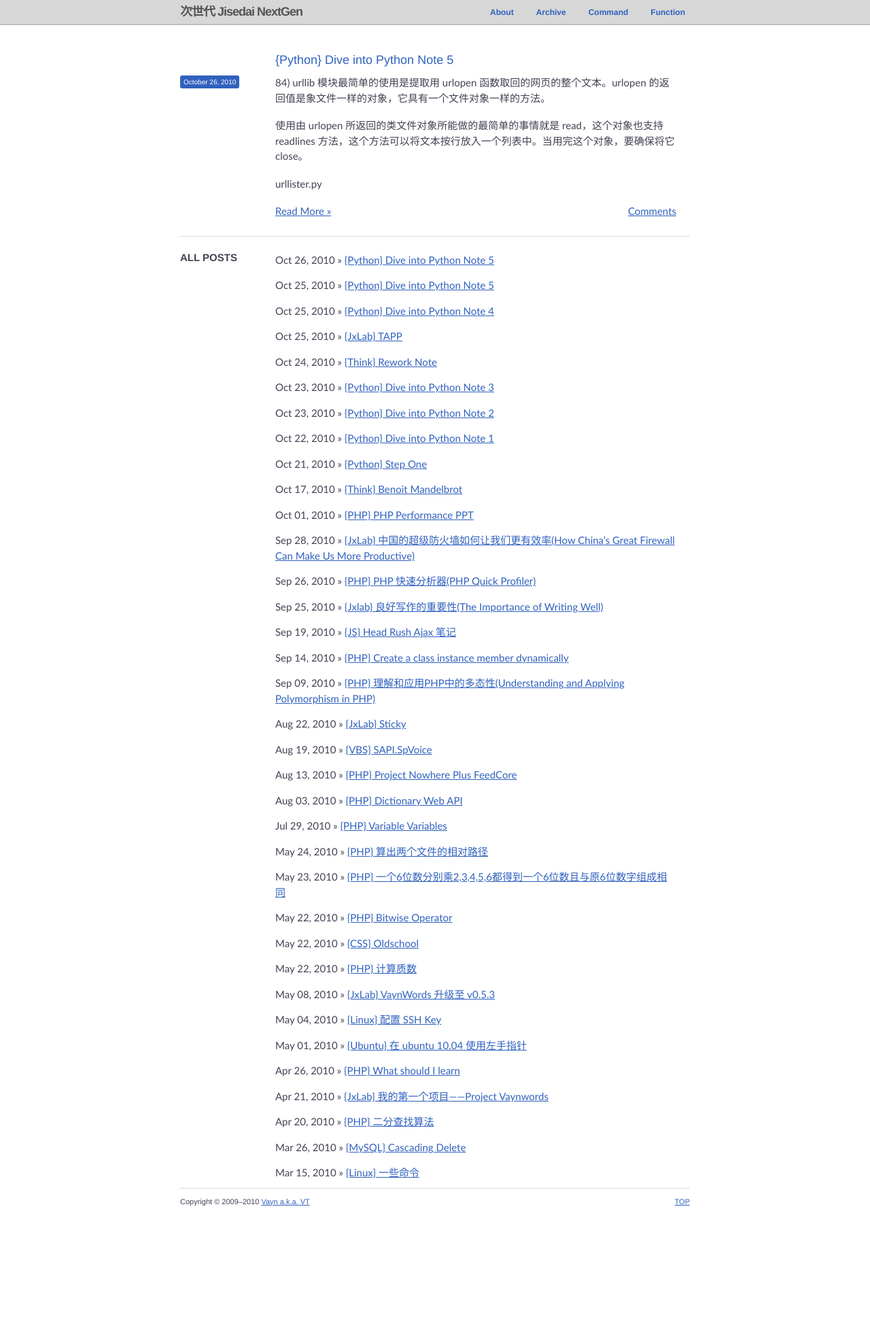
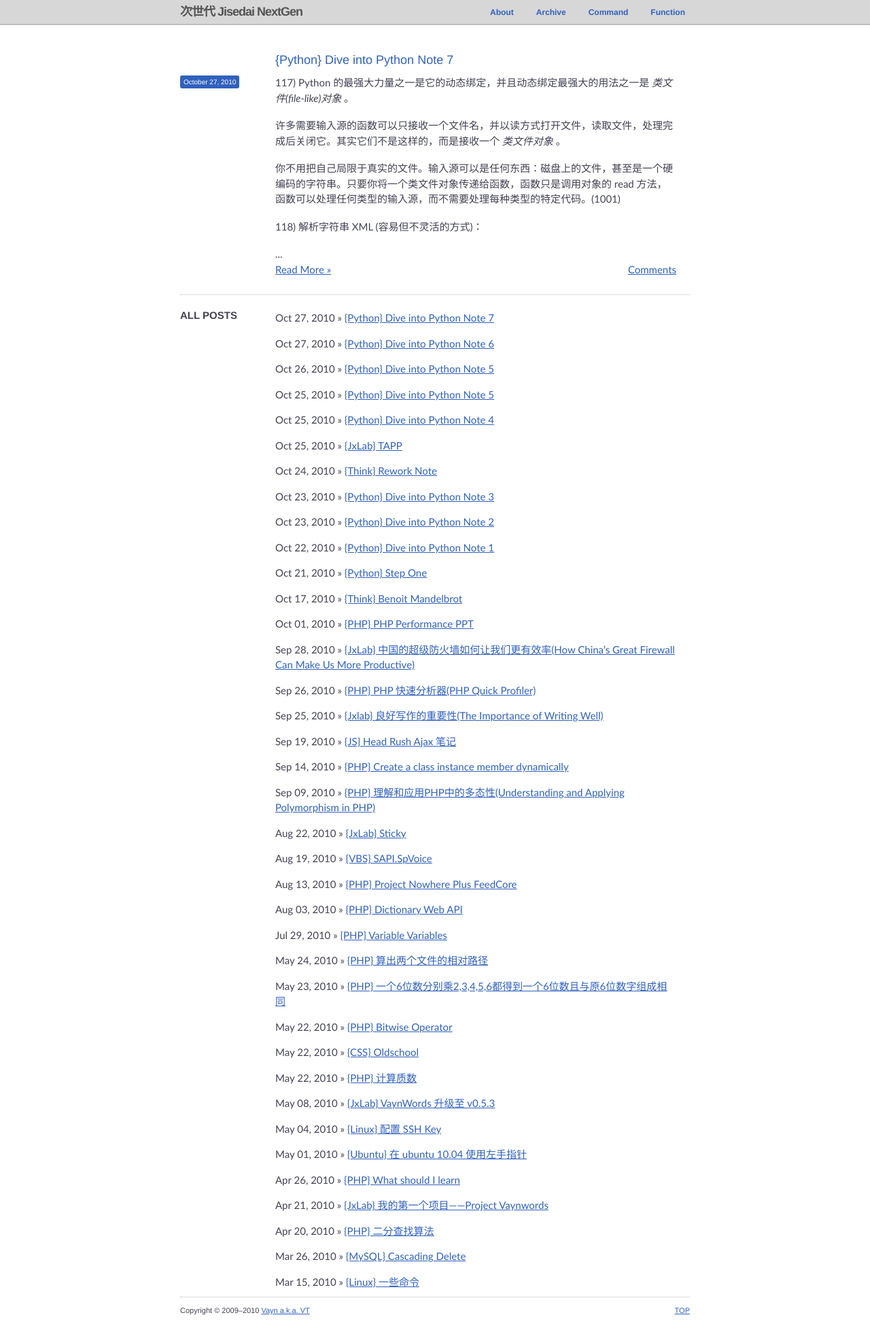
Before and after one commit to Vayn/vayn.github.io, a Jekyll site: the page built from index.html, in a window 1280 px wide. Shown: the whole page at 68% size. Built offline with Jekyll 4.4.1, drawn with Linux system fonts in a browser that asks for light colours; comment, search, counter and statistics services are not loaded; before the commit the page ends 1795 px from its top, so only the background shows below that; some of the changed lines change nothing that is shown.

Commit message:
new post

```diff
--- /dev/null
+++ b/_posts/2010-10-27-python-dive-into-python-note6.markdown
@@ -0,0 +1,88 @@
+---
+layout: post
+title: '{Python} Dive into Python Note 6'
+author: Vayn
+date: 2010-10-27
+categories:
+  - python
+---
+
+103) `from xml.dom import minidom` Python 认为它的意思是“在 xml 目录中查找 dom 目录，然后在其中查找 minidom 模块，接着导入它并以 minidom 命名 ”。但是 Python 更聪明；你不仅可以导入包含在一个包中的所有模块，还可以从包的模块中有选择地导入指定的类或者函数。(920)
+
+104) 如果你发现自己正在用 Python 编写一个大型的子系统（或者，很有可能，当你意识到你的小型子系统已经成长为一个大型子系统时），你应该花费些时间设计一个好的 __包__ 架构。它是 Python 所擅长的事情之一，所以应该好好利用它。(920)
+
+105) `xmldoc = minidom.parse('~/diveintopython/common/py/kgp/binary.xml')` `xmldoc.firstChild` Node 类有一个 firstChild 属性，它和childNodes\[0]具有相同的语义。（还有一个 lastChild 属性，它和childNodes\[-1]具有相同的语义。）(920)
+
+106) toxml 用于任何节点：
+
+{% highlight python %}
+>>> grammarNode = xmldoc.firstChild
+>>> print grammarNode.toxml()
+{% endhighlight %}
+
+toxml 方法是定义在 Node 类中的，所以对任何 XML 节点都是可用的，不仅仅是 Document 元素。(930)
+
+107) 查看 binary.xml 中的 XML ，你可能会认为 grammar 只有两个子节点，即两个 ref 元素。但是你忘记了一些东西：硬回车！在'&lt;grammar&gt;'之后，第一个'&lt;ref&gt;'之前是一个硬回车，并且这个文本算作 grammar 元素的一个子节点。(930)
+
+108) Text 节点的.data属性可以向你提供文本节点真正代表的字符串。(930)
+
+109) 当 Python 解析一个 XML 文档时，所有的数据都是以unicode的形式保存在内存中的。(940)
+
+110) unicode用一个 2 字节数字表示每个字符，从 0 到 65535。[5] 每个 2 字节数字表示至少在一种世界语言中使用的一个唯一字符。（在多种语言中都使用的字符具有相同的数字码。）这样就确保每个字符一个数字，并且每个数字一个字符。(940)
+
+111) 为了创建一个unicode字符串而不是通常的 ASCII 字符串，要在字符串前面加上字母“u”。
+
+{% highlight python %}
+>>> s = u'La Pe\xf1a'
+>>> print s
+Traceback (innermost last):
+  File "<interactive input>", line 1, in ?
+UnicodeError: ASCII encoding error: ordinal not in range(128)
+>>> print s.encode('latin-1')
+La Peña
+{% endhighlight %}
+
+unicode真正的优势，理所当然的是它保存非 ASCII 字符的能力，例如西班牙语的“ñ”(n上带有一个波浪线）。用来表示波浪线n的unicode字符编码是十六进制的0xf1 (十进制的241），你可以象这样输入：\\xf1
+
+s是一个unicode字符串，Python 试图将字符串转换为你的默认编码（转换是无缝的），而 print 只能打印正常的字符串。为了解决这个问题，我们调用 encode 方法（它可以用于每个unicode字符串）将unicode字符串转换为指定编码模式的正常字符串。我们向此函数传入一个参数。在本例中，我们使用 latin-1 （也就是大家知道的 iso-8859-1）。（940）
+
+112) 定制默认编码模式：
+
+{% highlight python %}
+# sitecustomize.py
+# this file can be anywhere in your Python path,
+# but it usually goes in ${pythondir}/lib/site-packages/
+import sys
+sys.setdefaultencoding('iso-8859-1')
+{% endhighlight %}
+
+sitecustomize.py是一个特殊的脚本；Python 会在启动的时候导入它，所以在其中的任何代码都将自动运行。(940)
+
+113) 如果你打算在你的 Python 代码中保存非 ASCII 字符串，你需要在每个文件的顶端加入编码声明来指定每个.py文件的编码。
+
+{% highlight python %}
+#!/usr/bin/env python
+# -*- coding: UTF-8 -*-
+{% endhighlight %}
+
+(940)
+
+114) 每个 Element 对象都有一个称为attributes的属性，它是一个　NamedNodeMap 对象。听上去挺吓人的，其实不然，因为 NamedNodeMap 是一个[行为像字典](http://woodpecker.org.cn/diveintopython/object_oriented_framework/userdict.html)的对象。(960)
+
+115) 访问单个属性：
+
+{% highlight python %}
+>>> a = bitref.attributes["id"]
+>>> a
+<xml.dom.minidom.Attr instance at 0x81d5044>
+>>> a.name
+u'id'
+>>> a.value
+u'bit'
+{% endhighlight %}
+
+Attr 对象完整代表了单个 XML 元素的单个 XML 属性。属性的名称（在bitref.attributes NamedNodeMap 的伪目录中寻找的对象同名）保存在a.name中。
+
+116) 类似于字典，一个 XML 元素的属性没有顺序。属性可以以某种顺序 _偶然_ 列在最初的 XML 文档中，而在 XML 文档解析为 Python 对象时，Attr 对象以某种顺序 _偶然_ 列出，这些顺序都是任意的，没有任何特别的含义。你应该总是使用名称来访问单个属性，就像字典的键一样。(960)
+
+EOF
--- /dev/null
+++ b/_posts/2010-10-27-python-dive-into-python-note7.markdown
@@ -0,0 +1,306 @@
+---
+layout: post
+title: '{Python} Dive into Python Note 7'
+author: Vayn
+date: 2010-10-27
+categories:
+  - python
+---
+
+117) Python 的最强大力量之一是它的动态绑定，并且动态绑定最强大的用法之一是 _类文件(file-like)对象_ 。
+
+许多需要输入源的函数可以只接收一个文件名，并以读方式打开文件，读取文件，处理完成后关闭它。其实它们不是这样的，而是接收一个 _类文件对象_ 。
+
+你不用把自己局限于真实的文件。输入源可以是任何东西：磁盘上的文件，甚至是一个硬编码的字符串。只要你将一个类文件对象传递给函数，函数只是调用对象的 read 方法，函数可以处理任何类型的输入源，而不需要处理每种类型的特定代码。(1001)
+
+118) 解析字符串 XML (容易但不灵活的方式)：
+
+{% highlight python %}
+>>> contents = "<grammar><ref id='bit'><p>0</p><p>1</p></ref></grammar>"
+>>> xmldoc = minidom.parseString(contents)
+>>> print xmldoc.toxml()
+<?xml version="1.0" ?>
+<grammar><ref id="bit"><p>0</p><p>1</p></ref></grammar>
+{% endhighlight %}
+
+minidom 有一个方法，parseString，它接收一个字符串形式的完整 XML 文档作为参数并解析这个参数。如果你已经将整个 XML 文档放入一个字符串，你可以使用它代替minidom.parse。(1001)
+
+119) 有一个方法可以把字符串转换成类文件对象，这个模块专门设计用来做这件事：StringIO。
+
+{% highlight python %}
+>>> contents = "<grammar><ref id='bit'><p>0</p><p>1</p></ref></grammar>"
+>>> import StringIO
+>>> ssock = StringIO.StringIO(contents)
+>>> ssock.read()
+"<grammar><ref id='bit'><p>0</p><p>1</p></ref></grammar>"
+>>> ssock.read()
+''
+>>> ssock.seek(0)
+>>> ssock.read(15)
+'<grammar><ref i'
+>>> ssock.read(15)
+"d='bit'><p>0</p"
+>>> ssock.read()
+'><p>1</p></ref></grammar>'
+>>> ssock.close()
+{% endhighlight %}
+
+StringIO 模块只包含了单个类，也叫 StringIO，它允许你将一个字符串转换为一个类文件对象。这个 StringIO 类在创建实例的时候接收字符串作为参数。
+
+调用 read 返回空字符串。一旦你读取了整个文件，如果不显式定位到文件的开始位置，就不可能读取到任何其他数据。StringIO 对象以相同的方式进行工作。使用 StringIO 对象的 seek 方法，你可以显式的定位到字符串的开始位置，就像在文件中定位一样。(1001)
+
+120) openAnything：
+
+{% highlight python %}
+def openAnything(source):
+    # try to open with urllib (if source is http, ftp, or file URL)
+    import urllib
+    try:
+        return urllib.urlopen(source)
+    except (IOError, OSError):
+        pass
+
+    # try to open with native open function (if source is pathname)
+    try:
+        return open(source)
+    except (IOError, OSError):
+        pass
+
+    # treat source as string
+    import StringIO
+    return StringIO.StringIO(str(source))
+{% endhighlight %}
+
+到StringIO，你需要假设source是一个其中有硬编码数据的字符串（因为没有什么可以判断的了），所以你可以使用 StringIO 从中创建一个类文件对象并将它返回。（实际上，由于使用了 str 函数，所以source没有必要一定是字符串；它可以是任何对象，你可以使用它的字符串表示形式，通过它的 \__str__ 定义的[特殊方法](http://woodpecker.org.cn/diveintopython/object_oriented_framework/special_class_methods2.html)。）(1001)
+
+121) 标准输入和标准错误（通常缩写为 stdout 和 stderr）是內建在每一个 UNIX 系统中的管道，通常这两个管道只与你正在工作的终端窗口相联，所以当一个程序打印时，你可以看到输出，而当一个程序崩溃时，你可以看到调式信息。(1002)
+
+122) `sys.stdout.write('Dive in')` stdout 是一个类文件对象；调用它的 write 函数可以打印出你给定的任何字符串。实际上，这就是 print 函数真正做的事情；它在你打印的字符串后面加上一个硬回车，然后调用sys.stdout.write函数。(1002)
+
+123) stdout 和 stderr 都是类文件对象，但是它们都是只写的。它们都没有 read 方法，只有 write 方法。(1002)
+
+124) 重定向输出：
+
+{% highlight python %}
+#stdout.py
+import sys
+
+print 'Dive in'
+saveout = sys.stdout
+fsock = open('out.log', 'w')
+sys.stdout = fsock
+print 'This message will be logged instead of displayed'
+sys.stdout = saveout
+fsock.close()
+{% endhighlight %}
+
+`saveout = sys.stdout` 始终在重定向前保存 stdout ，这样的话之后你还可以将其设回正常。
+
+`sys.stdout = fsock` 将所有后续的输出重定向到刚才打开的新文件上。
+
+`sys.stdout = saveout` 在我们将 stdout 搞乱之前，让我们把它设回原来的方式。(1002)
+
+125) `print >> sys.stderr, 'entering function'` print 语句的快捷语法可以用于向任何打开的文件写入，或者是类文件对象。在这种情况下，你可以将单个print 语句重定向到stderr 而且不用影响后面的print 语句。(1002)
+
+126) `cat binary.xml | python kgp.py -g -` 为了不用指定一个模块(例如binary.xml)，你需要指定“-”，它会使得你的脚本从标准输入载入脚本而不是从磁盘上的特定文件。想想这里的扩展性。代替cat binary.xml，你可以通过运行一个脚本动态生成语法，然后你可以通过管道将它导入你的脚本。(1002)
+
+127) 在kgp.py中从标准输入读取：
+
+{% highlight python %}
+def openAnything(source):
+    if source == "-":
+        import sys
+        return sys.stdin
+
+    # try to open with urllib (if source is http, ftp, or file URL)
+    import urllib
+    try:
+
+[... snip ...]
+{% endhighlight %}
+
+函数的开始加入3行代码来检测源是否是“-”; 如果是，返回sys.stdin。实际上，that's it! 记住，stdin 是一个拥有read方法的类文件对象，所以剩下的代码（在kgp.py中，在那里你调用了openAnything) 一点都不需要改动。(1002)
+
+128) 如何构建 kant 语法：为最小的片段定义 ref 元素，然后通过 xref 定义“包含”第一个 ref 元素的 ref 元素，等等。然后，解析“最大的”引用并跟在每个 xref 后面，最后输出真实的文本。输出的文本依赖于你每次填充 xref 所做的（随机）决策，所以每次的输出都是不同的。
+
+这种方式非常灵活，但是有一个不好的地方：性能。当你找到一个 xref 并需要找到相应的 ref 元素时，会遇到一个问题。 xref 有 id 属性，而你要找拥有相同 id 属性的 ref 元素，但是没有简单的方式做到这件事。较慢的方式是每次获取所有 ref 元素的完整列表，然后手动遍历并检视每一个 id 属性。较快的方式是只做一次然后以字典形式构建一个缓冲。
+
+{% highlight python %}
+def loadGrammar(self, grammar):
+    self.grammar = self._load(grammar)
+    self.refs = {}
+    for ref in self.grammar.getElementsByTagName("ref"):
+        self.refs[ref.attributes["id"].value] = ref
+{% endhighlight %}
+
+self.refs 字典的值将是 ref 元素本身。如你在[第 9.3 节 “XML 解析”](http://woodpecker.org.cn/diveintopython/xml_processing/parsing_xml.html)中看到的，已解析 XML 文档中的每个元素，每个节点，每个注释，每个文本片段都是一个对象。(1003)
+
+129) 一旦你构建了这个缓冲，无论何时你遇到一个 xref 并且需要找到具有相同 id 属性的 ref 元素，你只要在 self.refs 中查找它：
+
+{% highlight python %}
+def do_xref(self, node):
+    id = node.attributes["id"].value
+    self.parse(self.randomChildElement(self.refs[id]))
+{% endhighlight %}
+
+(1003)
+
+130) 查找节点的直接子节点。你可能认为你只要简单的使用 getElementsByTagName 来实现这点就可以了，但是你不可以这么做。 getElementsByTagName 递归搜索并返回所有找到的元素的单个列表。由于 p 元素可以包含其他的 p 元素，你不能使用 getElementsByTagName ，因为它会返回你不要的嵌套 p 元素。为了只找到直接子元素，你要自己进行处理。
+
+{% highlight python %}
+def randomChildElement(self, node):
+    choices = [e for e in node.childNodes if e.nodeType == e.ELEMENT_NODE]
+    chosen = random.choice(choices)
+    return chosen
+{% endhighlight %}
+
+childNodes 返回的列表包含了所有不同类型的节点，包括文本节点。这并不是你在这里要查找的。你只要元素形式的孩子。
+
+每个节点都有一个nodeType属性，它可以是元素节点, 文本节点, 注释节点，或者任意数量的其它值。可能值的完整列表在xml.dom包的\__init__.py文件中。你只是对元素节点有兴趣，所以你可以过滤出一个列表，其中只包含nodeType是元素节点的节点。
+
+Python 有一个叫 random 的模块，它包含了好几个有用的函数。random.choice函数接收一个任意数量条目的列表并随机返回其中的一个条目。(1004)
+
+131) parse, 一个通用的 XML 节点分发器：
+
+{% highlight python %}
+def parse(self, node):
+    parseMethod = getattr(self, "parse_%s" % node.__class__.__name__)
+    parseMethod(node)
+{% endhighlight %}
+
+基于传入节点（在node参数中）的类名构造一个较大的字符串。如果你传入一个Document节点，你就构造了字符串'parse_Document'，其它类同于此。把这个字符串当作一个函数名称，然后通过 getattr 得到函数自身的引用。调用函数并将节点自身作为参数传入。(1005)
+
+132) parse分发者调用的函数：
+
+{% highlight python %}
+def parse_Document(self, node):
+    self.parse(node.documentElement)
+
+def parse_Text(self, node):
+    text = node.data
+    if self.capitalizeNextWord:
+        self.pieces.append(text[0].upper())
+        self.pieces.append(text[1:])
+        self.capitalizeNextWord = 0
+    else:
+        self.pieces.append(text)
+
+def parse_Comment(self, node):
+    pass
+
+def parse_Element(self, node):
+    handlerMethod = getattr(self, "do_%s" % node.tagName)
+    handlerMethod(node
+{% endhighlight %}
+
+parse_Document只会被调用一次，因为在一个 XML 文档中只有一个Document节点，并且在已解析 XML 的表示中只有一个Document对象。它只是turn around并解析语法文件的根元素。
+
+parse_Text 在节点表示文本时被调用。这个函数本身做某种特殊处理，自动将句子的第一个单词进行大写处理，而不是简单的将表示的文本追加到一个列表中。
+
+parse_Comment 只有一个pass，因为你并不关心语法文件中嵌入的注释。但是注意，你还是要定义这个函数并显式的让它不做任何事情。如果这个函数不存在，通用parse函数在遇到一个注释的时候，会执行失败。
+
+parse_Element方法其实本身就是一个分发器，它基于元素的标记名称。
+
+如果你进行的处理过程很复杂（或者你有很多不同的标记名称），你可以将代码分散到独立的模块中，然后使用动态导入的方式导入每个模块并调用你需要的任何函数。(1005)
+
+133) 关于sys.argv需要了解的第一件事情是它包含了你正在调用的脚本的名称。(1006)
+
+134) 命令行参数通过空格进行分隔，在sys.argv类表中，每个参数都是一个独立的元素。对于只是接收单个参数或者没有标记的简单程序，你可以简单的使用sys.argv\[1]来访问参数。这没有什么羞耻的；我一直都是这样做的。对更复杂的程序，你需要 getopt 模块。(1006)
+
+135) getopt 模块介绍：
+
+{% highlight python %}
+def main(argv):
+    grammar = "kant.xml"
+    try:
+        opts, args = getopt.getopt(argv, "hg:d", ["help", "grammar="])
+    except getopt.GetoptError:
+        usage()
+        sys.exit(2)
+
+...
+
+if __name__ == "__main__":
+    main(sys.argv[1:])
+{% endhighlight %}
+
+`main(sys.argv[1:])` 注意你正在调用main函数，参数是sys.argv\[1:]。记住，sys.argv\[0]是你正在运行脚本的名称；对命令行而言，你不用关心它，所以你可以砍掉它并传入列表的剩余部分。
+
+`opts, args = getopt.getopt(argv, "hg:d", ["help", "grammar="])` getopt 模块的 getopt 函数接收三个参数：参数列表（你从sys.argv\[1:]得到的），一个包含了程序所有可能接收到的单字符命令行标志，和一个等价于单字符的长命令行标志的列表。
+
+在解析这些命令行标志时，如果有任何事情错了，getopt 会抛出异常，你可以捕获它。你可以告诉 getopt 你明白的所有标志，那么这也意味着终端用户可以传入一些你不理解的命令行标志。(1006)
+
+136) "hg:d"：
+
+{% highlight python %}
+-h
+print usage summary
+-g ...
+use specified grammar file or URL
+-d
+show debugging information while parsing
+{% endhighlight %}
+
+第一个标志和第三个标志是简单的独立标志；你选择是否指定它们，它们做某些事情（打印帮助）或者改变状态（关闭调试）。
+
+第二个标志（-g）必须跟随一个参数，进行读取的语法文件的名称。它可以是一个文件名或者一个web地址，你可能还不知道，但是你要知道必须要 _有些东西_ 。你可以通过在 getopt 函数的第二个参数的g后面放一个冒号（g:），来向 getopt 说明这一点。
+
+这个脚本接收短标志（像-h）或者长标记（像--help），并且你要它们做相同的事。这就是 getopt 第三个参数存在的原因，为了指定长标志的一个列表，其中的长标志是和第二个参数中指定的短标志相对应的。(1006)
+
+137) \["help", "grammar="]：
+
+{% highlight python %}
+["help", "grammar="]
+--help
+print usage summary
+--grammar ...
+use specified grammar file or URL
+{% endhighlight %}
+
+所有命令行中的长标志以两个短划线开始，但是在调用 getopt 时，你不用包含这两个短划线。它们是能够被理解的。
+
+\-\-grammar标志的后面必须跟着另一个参数，就像-g标志一样。通过等于号标识出来 "grammar="。
+
+长标志列表比短标志列表更短一些，因为-d标志没有相应的长标志。这也好；只有-d才会打开调试。但是短标志和长标志的顺序必须是相同的，你应该先指定有长标志的短标志，然后才是剩下的短标志。(1006)
+
+138) 在 kgp.py 中处理命令行参数：
+
+{% highlight python %}
+def main(argv):
+    grammar = "kant.xml"
+    try:
+        opts, args = getopt.getopt(argv, "hg:d", ["help", "grammar="])
+    except getopt.GetoptError:
+        usage()
+        sys.exit(2)
+    for opt, arg in opts:
+        if opt in ("-h", "--help"):
+            usage()
+            sys.exit()
+        elif opt == '-d':
+            global _debug
+            _debug = 1
+        elif opt in ("-g", "--grammar"):
+            grammar = arg
+
+    source = "".join(args)
+
+    k = KantGenerator(grammar, source)
+    print k.output()
+{% endhighlight %}
+
+grammar变量会跟踪你正在使用的语法文件。如果你没有在命令行指定它（使用-g或者--grammar标志定义它），在这里你将初始化它。
+
+你从 getopt 取回的 opts 变量包含了元组（flag 和 argument）的一个列表。
+
+`if opt in ("-h", "--help"):` 如果你指定-h标志，opt将会包含"-h"；如果你指定--help标志，opt将会包含"--help"标志。所以你需要检查它们两个。
+
+-d标记没有相应的长标志，所以你只需要检查短形式。如果你找到了它，你就可以设置一个全局变量来指示后面要打印出调试信息。
+
+`elif opt in ("-g", "--grammar"): grammar = arg` 如果你找到了一个语法文件，-g标志或者--grammar标志带着的，那你要保存跟在它（保存在arg）后面的参数到变量grammar中，覆盖掉在main函数你初始化的默认值。
+
+That’s it。你已经遍历并处理了所有的命令行标志(opt)。这意味着所有剩下的东西都必须是命令行参数(args)。这些从 getopt 函数的 args 变量回来。如果没有指定命令行参数，args 将是一个空列表，并且 source 将以空字符串结束。
+
+[全部放在一起](http://woodpecker.org.cn/diveintopython/scripts_and_streams/all_together.html)。(1006)
+
+EOF
--- a/css/master.css
+++ b/css/master.css
@@ -149,7 +149,7 @@ a:hover,a:active {
 
 h1, h2, h3, h4, h5, h6 {
     font-weight:normal;
-    font-family: liberation-sans-1, liberation-sans-2, Helvetica, Arial sans-serif;
+    font-family: liberation-sans-1, liberation-sans-2, Helvetica, Arial, sans-serif;
 }
 
 h2 {
```
